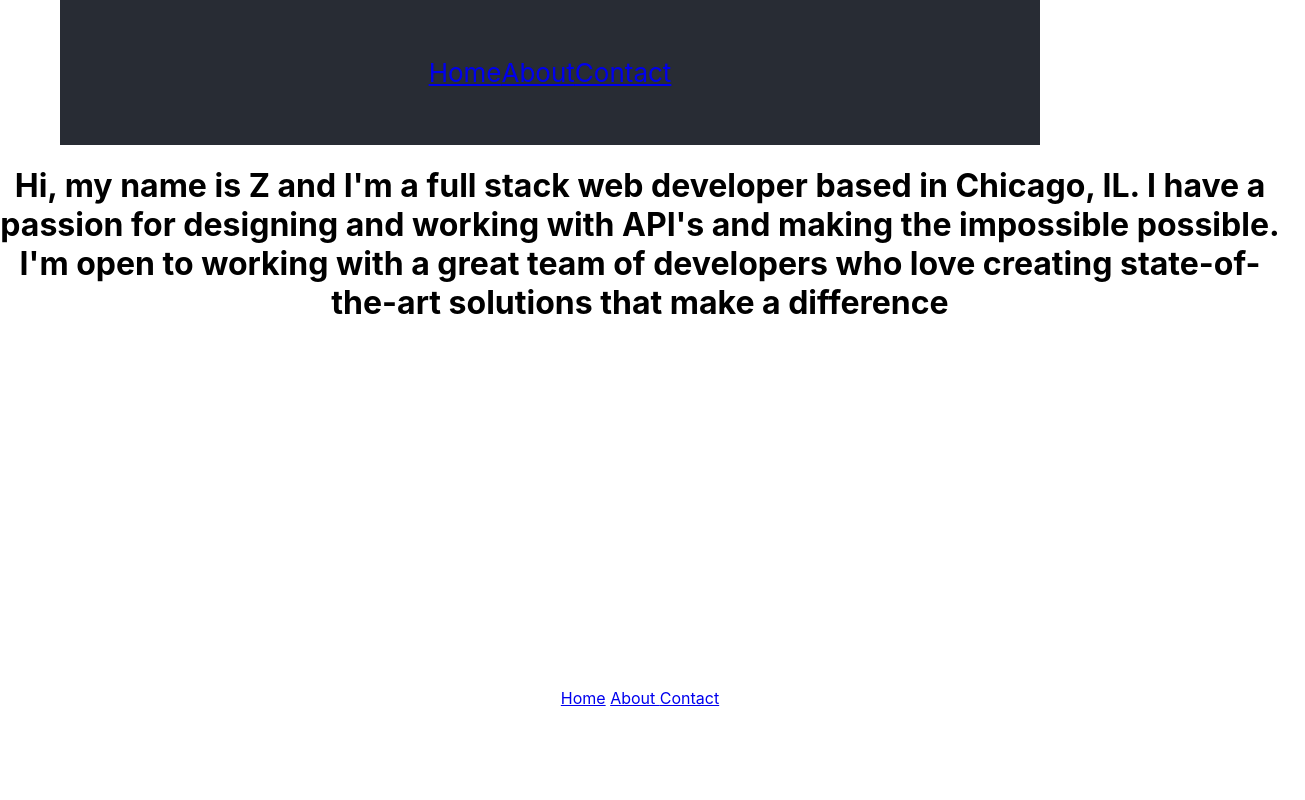
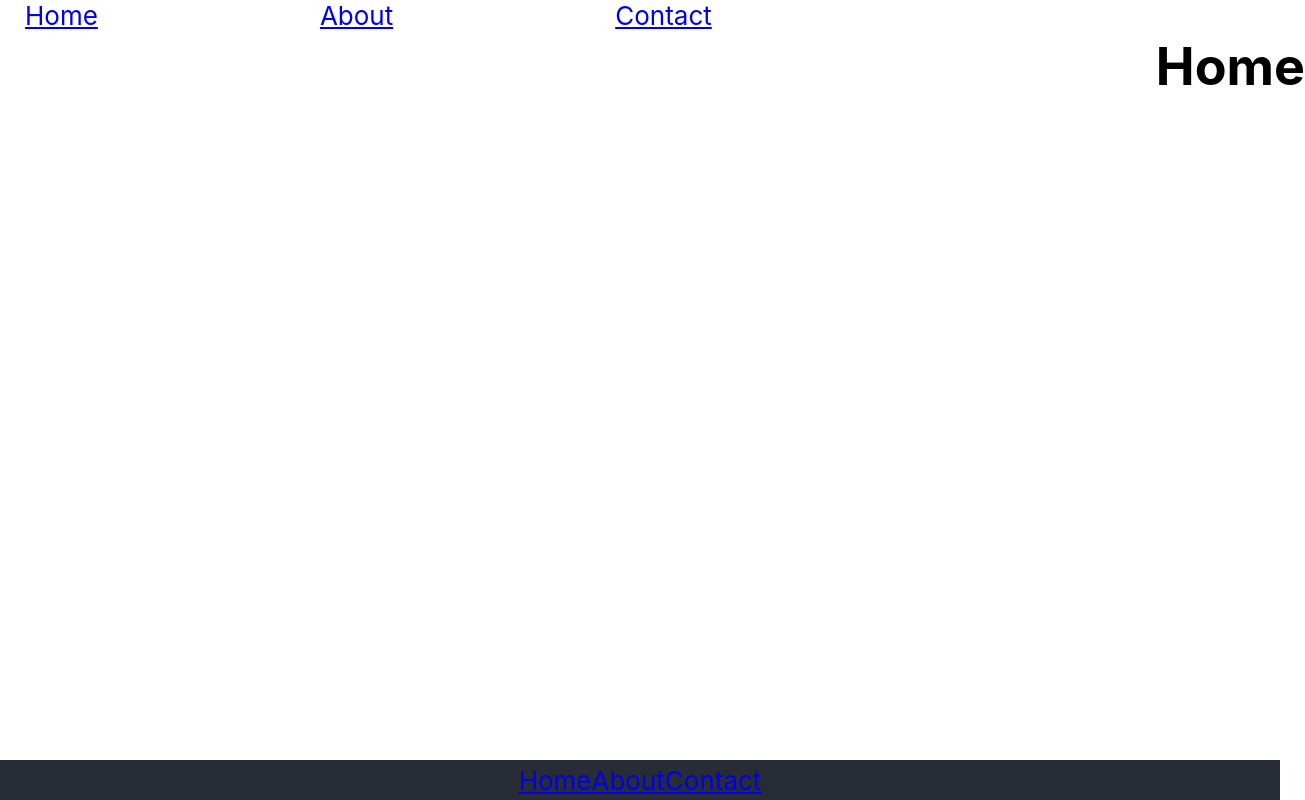
Before and after one commit to ZEscanor/Portfolio, a React (Create React App) app in the folder my-app/: page / in a window 1280 px wide. Shown: the whole page, 1305 px wide, since content can reach past the window. Built offline with nearby package versions, Linux system fonts and the light colour scheme.

Commit message:
learned new v6 syntax

```diff
--- a/my-app/src/App.css
+++ b/my-app/src/App.css
@@ -14,6 +14,23 @@
 }
 
 .App-header {
+  /* background-color: #282c34; */
+  display: flex;
+  flex-direction: row;
+  justify-content: space-between;
+  font-size: calc(10px + 2vmin);
+  color: black;
+  width: 100%;
+  height: 6%;
+  border-top-width: 2px;
+  padding-bottom: 25px;
+  padding-left: 25px;
+  position:absolute;
+  top:0;
+
+}
+
+.footerA{
   background-color: #282c34;
   display: flex;
   flex-direction: row;
@@ -21,12 +38,15 @@
   justify-content: center;
   font-size: calc(10px + 2vmin);
   color: white;
-  width: 960px;
-  height: 125px;
-  border-top-width: 2px;
-  padding: 10px 10px 10px 10px;
-  margin-left: 60px;
+ position: fixed;
+ bottom: 0;
+ left:0;
+ width: 100%;
+ height: 5%;
+}
 
+body{
+  padding-top: 200px;
 }
 
 .App-link {
--- a/my-app/src/App.js
+++ b/my-app/src/App.js
@@ -1,30 +1,25 @@
-import React, { useEffect } from "react";
-import ReactDOM from "react-dom";
-import {BrowserRouter,Route,Link,Routes} from "react-router-dom";
+import React from "react";
+// import ReactDOM from "react-dom";
+import {Route,Link,Routes} from "react-router-dom";
+import Home from "./components/Home.js";
+import About from "./components/About.js";
+import Contact from "./components/contact.js";
 import './App.css';
 
 
-function Home(props){
-  return <h1>Home</h1>
-}
-function About(props){
-  return <h1>About</h1>
-}
 
-function Contact(props){
-  return <h1>Contact</h1>
-}
 
-function hist(props){
-  const {push} = props.history;
-  return <button onClick={() => push("/")}>Back Home</button>
-  }
 
- const Project = props => {
-    const {id} = props.match.params;
-    const project = "placeholder" //find(proj=>proj.id == id)
-    return <div> The id is {id} </div>
-  }
+// function hist(props){
+//   const {push} = props.history;
+//   return <button onClick={() => push("/")}>Back Home</button>
+//   }
+
+//  const Project = props => {
+//     const {id} = props.match.params;
+//     const project = "placeholder" //find(proj=>proj.id == id)
+//     return <div> The id is {id} </div>
+//   }
 
   // useEffect(() => {
   //side effect run for projects api
@@ -33,8 +28,32 @@ function hist(props){
 function App() {
   return (
     <div className="App">
+      <div>
       <header className="App-header">
-       <BrowserRouter>
+        <Link to="/">Home </Link>  {/* pathname,search,hash, state:{from} */}
+        <Link to="about">About </Link>
+        <Link to="/contact">Contact</Link>
+        <Link to="/project/1"></Link>
+
+
+        <Routes>
+        <Route path='/' element={<Home/>}/>      {/* NOTE: IN V6 react-router component is deprecated, use element */}
+        <Route path='about' element={<About />}/>
+        <Route path='/contact' element={<Contact />}/>
+        </Routes>
+
+
+         {/*<Route path='/project/:id' component={Project} />*/}
+
+      </header>
+      </div>
+     {/* <body>
+      <h1>Hi, my name is Z and I'm a full stack web developer based in Chicago, IL.
+        I have a passion for designing and working with API's and making the impossible possible.
+        I'm open to working with a great team of developers who love creating state-of-the-art solutions that make a difference</h1>
+        </body> */}
+
+        <footer className="footerA">
         <Link to='/'>Home</Link>  {/* pathname,search,hash, state:{from} */}
         <Link to='/about'>About </Link>
         <Link to='/contact'>Contact</Link>
@@ -48,30 +67,6 @@ function App() {
          {/*<Route path='/project/:id' component={Project} />*/}
 
         </Routes>
-       </BrowserRouter>
-      </header>
-      <div>
-      <h1>Hi, my name is Z and I'm a full stack web developer based in Chicago, IL.
-        I have a passion for designing and working with API's and making the impossible possible.
-        I'm open to working with a great team of developers who love creating state-of-the-art solutions that make a difference</h1>
-        </div>
-
-        <footer>
-        <BrowserRouter>
-        <Link to='/'>Home</Link>  {/* pathname,search,hash, state:{from} */}
-        <Link to='/about'>About </Link>
-        <Link to='/contact'>Contact</Link>
-        <Link to="/project/1"></Link>
-        <Routes>
-        <Route exact path='/' component={Home}/>
-        <Route path='/about' component={About}/>
-        <Route path='/contact' component={Contact}/>
-
-
-         {/*<Route path='/project/:id' component={Project} />*/}
-
-        </Routes>
-       </BrowserRouter>
         </footer>
     </div>
   );
--- /dev/null
+++ b/my-app/src/components/About.js
@@ -0,0 +1,4 @@
+
+export default function About(){
+    return <h1>About LOL</h1>
+  }
--- /dev/null
+++ b/my-app/src/components/Home.js
@@ -0,0 +1,5 @@
+import React from "react";
+
+export default function Home(){
+    return <h1>Home</h1>
+  }
--- /dev/null
+++ b/my-app/src/components/contact.js
@@ -0,0 +1,3 @@
+export default function Contact(props){
+    return <h1>Contact</h1>
+  }
--- a/my-app/src/index.js
+++ b/my-app/src/index.js
@@ -1,14 +1,19 @@
 import React from 'react';
 import ReactDOM from 'react-dom/client';
 import './index.css';
+import {BrowserRouter as Router} from "react-router-dom";
 import App from './App';
 import reportWebVitals from './reportWebVitals';
 
 const root = ReactDOM.createRoot(document.getElementById('root'));
 root.render(
+
   <React.StrictMode>
+      <Router>
     <App />
+    </Router>
   </React.StrictMode>
+
 );
 
 // If you want to start measuring performance in your app, pass a function
```
Also changed, not shown: my-app/src/logo.svg (deleted).
